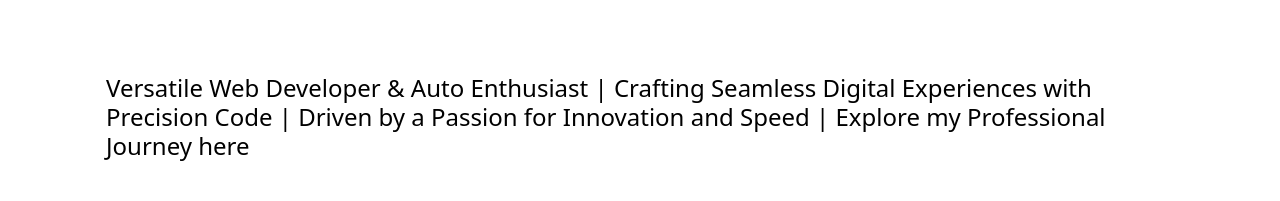
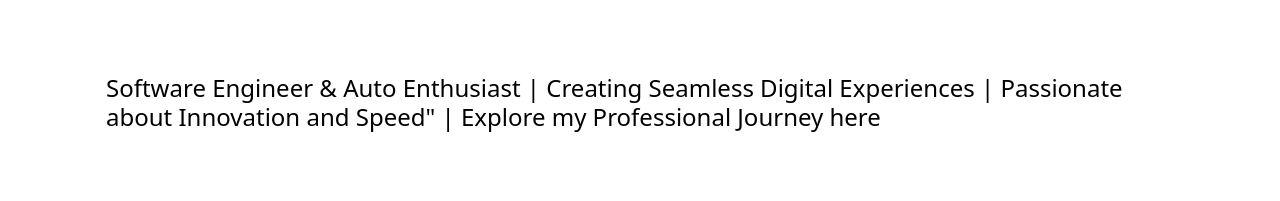
Before and after one commit to akshay-joseph-justin/personal, a plain HTML site: page index.html in a window 1280 px wide. Shown: the part 572-773 px from the top of the page. Drawn offline with nearby package versions, Linux system fonts and the light colour scheme.

Commit message:
Update index.html

```diff
--- a/index.html
+++ b/index.html
@@ -49,9 +49,10 @@
           <div class=" mb-4 py-4">
 
             <div class="m-4 mb-5 fw-">
-              <h4 class="" >  Versatile Web Developer & Auto Enthusiast
-                  | Crafting Seamless Digital Experiences with Precision Code
-                  | Driven by a Passion for Innovation and Speed
+              <h4 class="" >  Software Engineer & Auto Enthusiast | Creating Seamless Digital Experiences | Passionate about Innovation and Speed"
+
+
+
                   | Explore my Professional Journey here
               </h4>
           </div>
```
